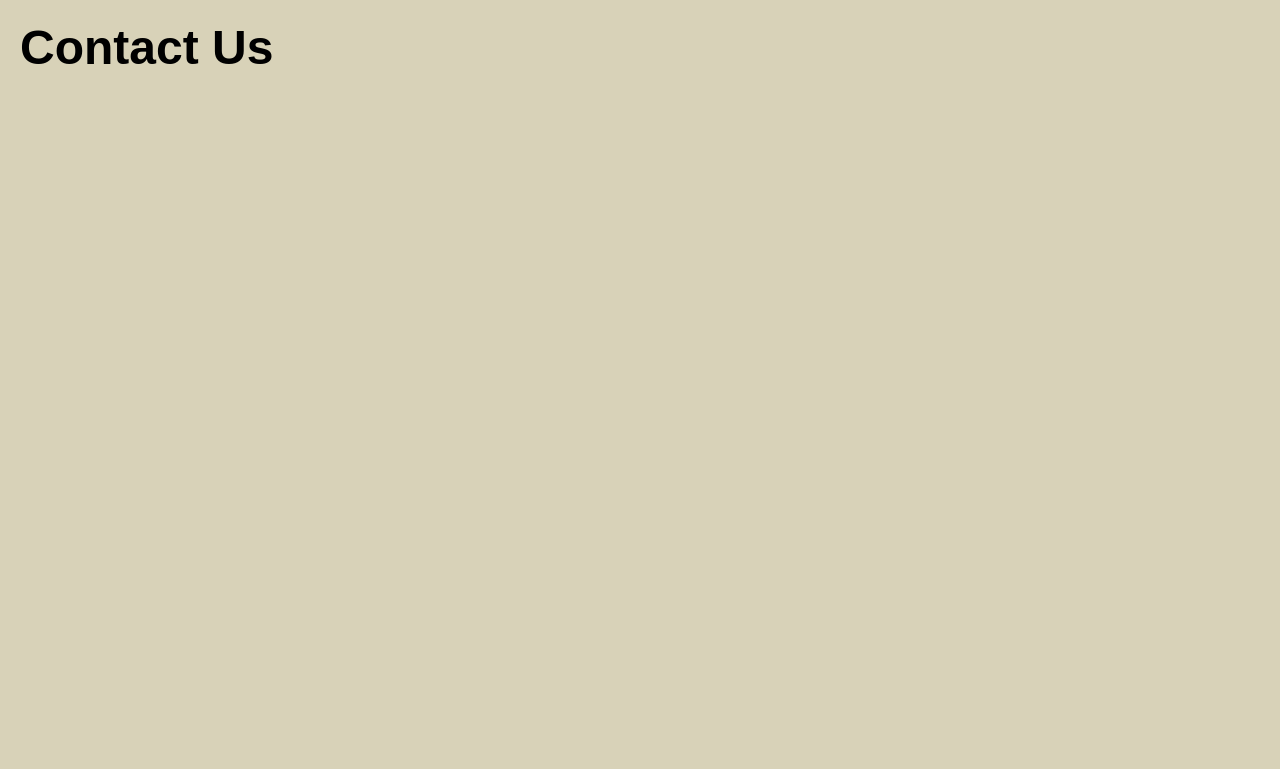
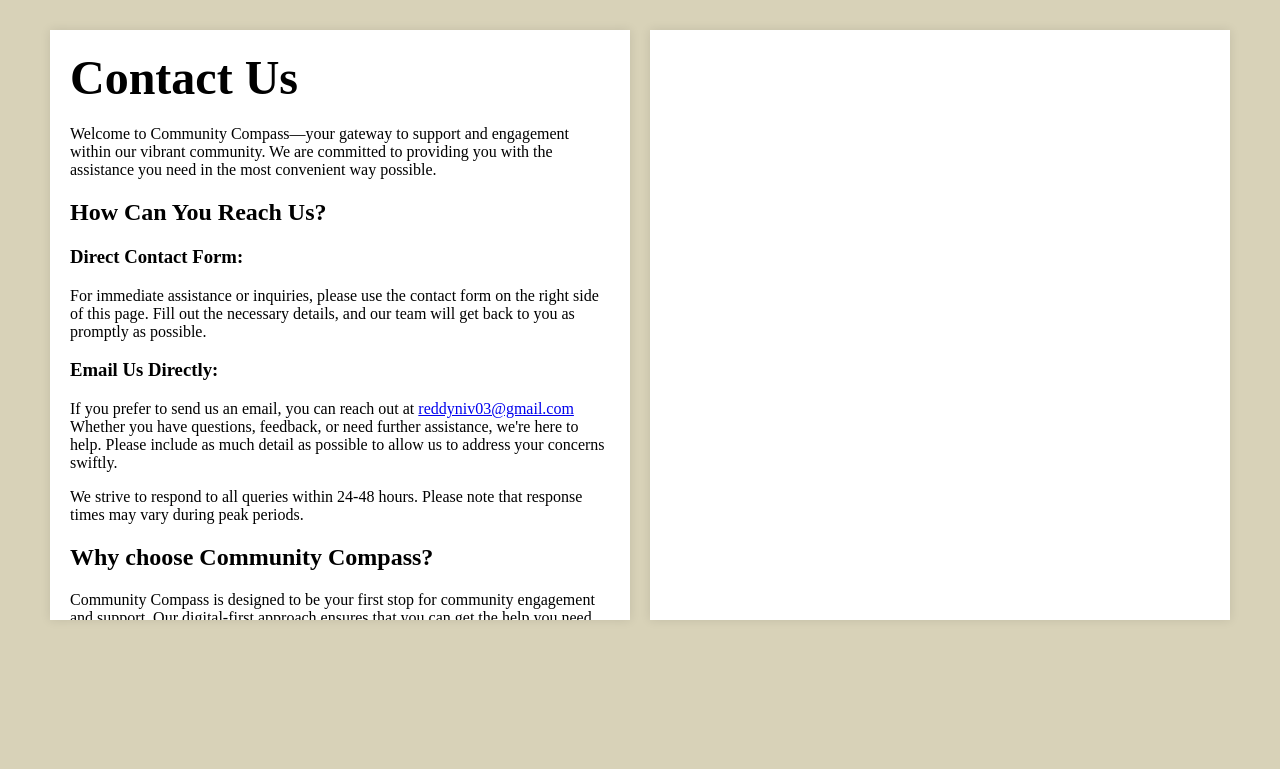
Before and after one commit to niv-reddy/CommunityCompass, a plain HTML site: page contact.html in a window 1280 px wide. Drawn offline with Linux system fonts and the light colour scheme.

Commit message:
Contact Information Updated

```diff
--- a/contact.html
+++ b/contact.html
@@ -1,16 +1,33 @@
 <!DOCTYPE html>
 <html lang="en">
 <head>
-    <meta charset="UTF-8" />
-    <meta name="viewport" content="width=device-width, initial-scale=1.0" />
+    <meta charset="UTF-8">
+    <meta name="viewport" content="width=device-width, initial-scale=1.0">
     <title>Contact Us</title>
-    <link rel="stylesheet" href="css/stylesb.css" />
+    <link rel="stylesheet" href="css/stylesb.css">
 </head>
 <body>
+    <div class="container">
+        <div class="info-section">
             <h1>Contact Us</h1>
+            <p>Welcome to Community Compass—your gateway to support and engagement within our vibrant community. We are committed to providing you with the assistance you need in the most convenient way possible.</p>
+            <h2>How Can You Reach Us?</h2>
+            <h3>Direct Contact Form:</h3>
+            <p>For immediate assistance or inquiries, please use the contact form on the right side of this page. Fill out the necessary details, and our team will get back to you as promptly as possible.</p>
+            <h3>Email Us Directly:</h3>
+            <p>If you prefer to send us an email, you can reach out at <a href="mailto:reddyniv03@gmail.com">reddyniv03@gmail.com</a> Whether you have questions, feedback, or need further assistance, we're here to help. Please include as much detail as possible to allow us to address your concerns swiftly.</p>
+            <p>We strive to respond to all queries within 24-48 hours. Please note that response times may vary during peak periods.  </p>
+            <h2>Why choose Community Compass?</h2>
+            <p>Community Compass is designed to be your first stop for community engagement and support. Our digital-first approach ensures that you can get the help you need quickly and efficiently, without the need for phone calls or in-person visits.</p>
+            <h2>More Questions?</h2>
+            <p>If you have more questions or need further assistance, feel free to contact us through the form or by email. Our dedicated team is eager to support you in making the most of our community resources.</p>
+        </div>
+        <div class="form-section">
             <!-- Custom Form Embed -->
             <div data-customgform="clvfozbog008dwnmqzfjxf10o"></div>
             <!-- Custom GForm Script -->
             <script async src="https://cdn.customgform.com/cgf.js"></script>
+        </div>
+    </div>
 </body>
 </html>
--- a/css/stylesb.css
+++ b/css/stylesb.css
@@ -1,14 +1,47 @@
 body {
-    background-color: #d8d2b8; /* Dark green background */
-    color: black; /* Black color for text */
-    font-family: Arial, sans-serif; /* Sets the font for the webpage */
-    margin: 0; /* Removes default margin */
-    padding: 20px; /* Adds padding to avoid text sticking to the edges */
+    background-color: #d8d2b8;
+    color: black;
+    font-family: Arial, sans-serif;
+    margin: 0;
+    padding: 20px;
+    display: flex;
+    justify-content: center;
+    font-family: 'Times New Roman', serif;
+}
+
+.container {
+    display: flex;
+    justify-content: space-between;
+    width: 100%;
+    max-width: 1200px; /* Adjust this value as necessary */
+}
+
+.info-section, .form-section {
+    flex: 1;
+    margin: 10px;
+    padding: 20px;
+    background-color: white;
+    overflow-y: auto;
+    max-height: 550px;
+    box-shadow: 0 0 10px rgba(0, 0, 0, 0.1); /* Adds a slight shadow for better visual separation */
 }
 
 h1 {
-    font-size: 48px; /* Large size for the title */
-    margin: 0; /* Removes default margin */
-    padding: 0; /* Removes default padding */
-    text-align: left; /* Aligns the text to the left */
+    font-size: 48px;
+    margin: 0 0 20px 0;
+    padding: 0;
+    text-align: left;
 }
+
+h2 {
+    font-size: 24px;
+}
+
+ul {
+    list-style-type: none; /* Removes bullet points */
+    padding: 0;
+}
+
+ul li {
+    margin-bottom: 10px;
+}
```
Lines whose indentation alone changed are shown as unchanged.
